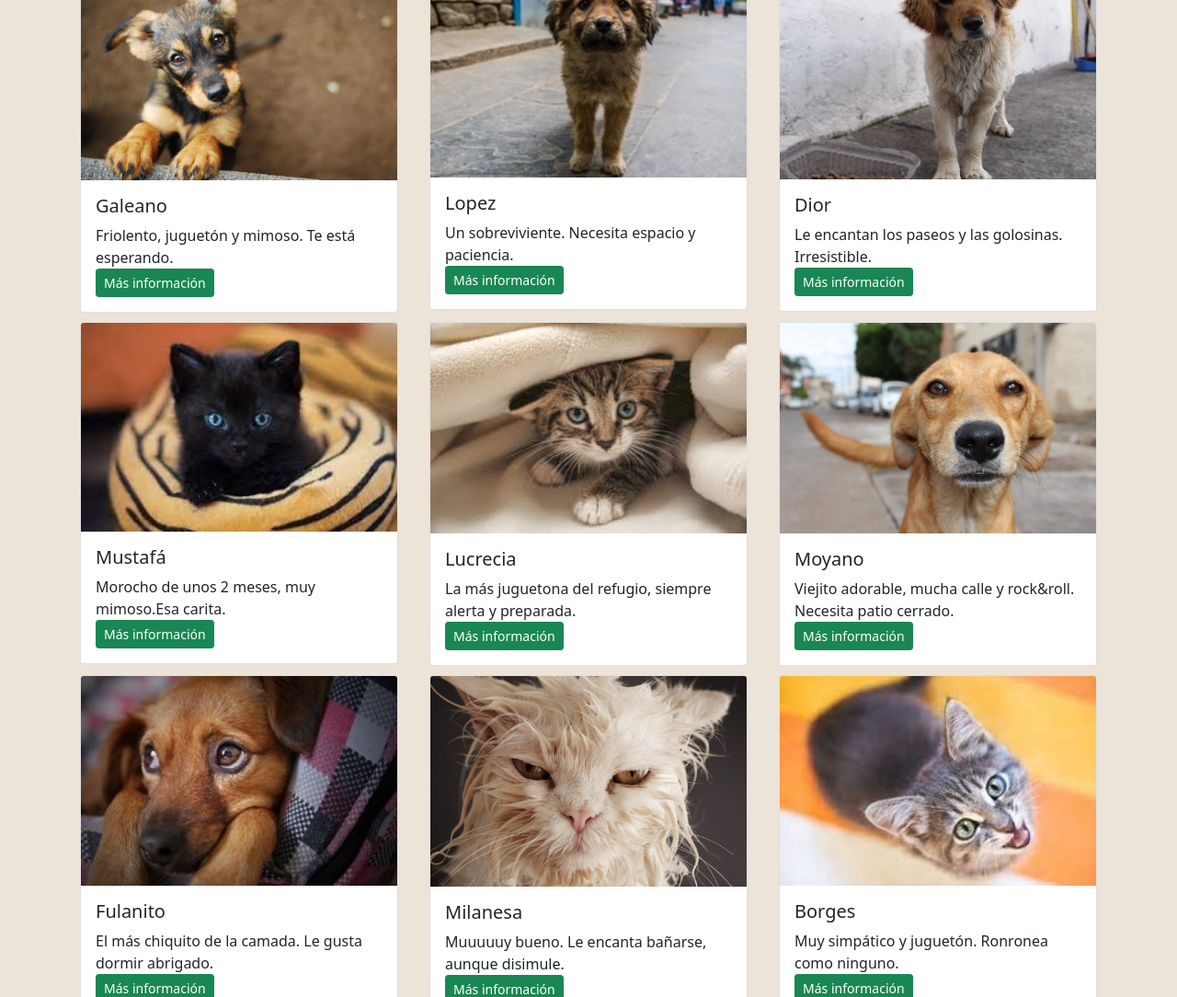
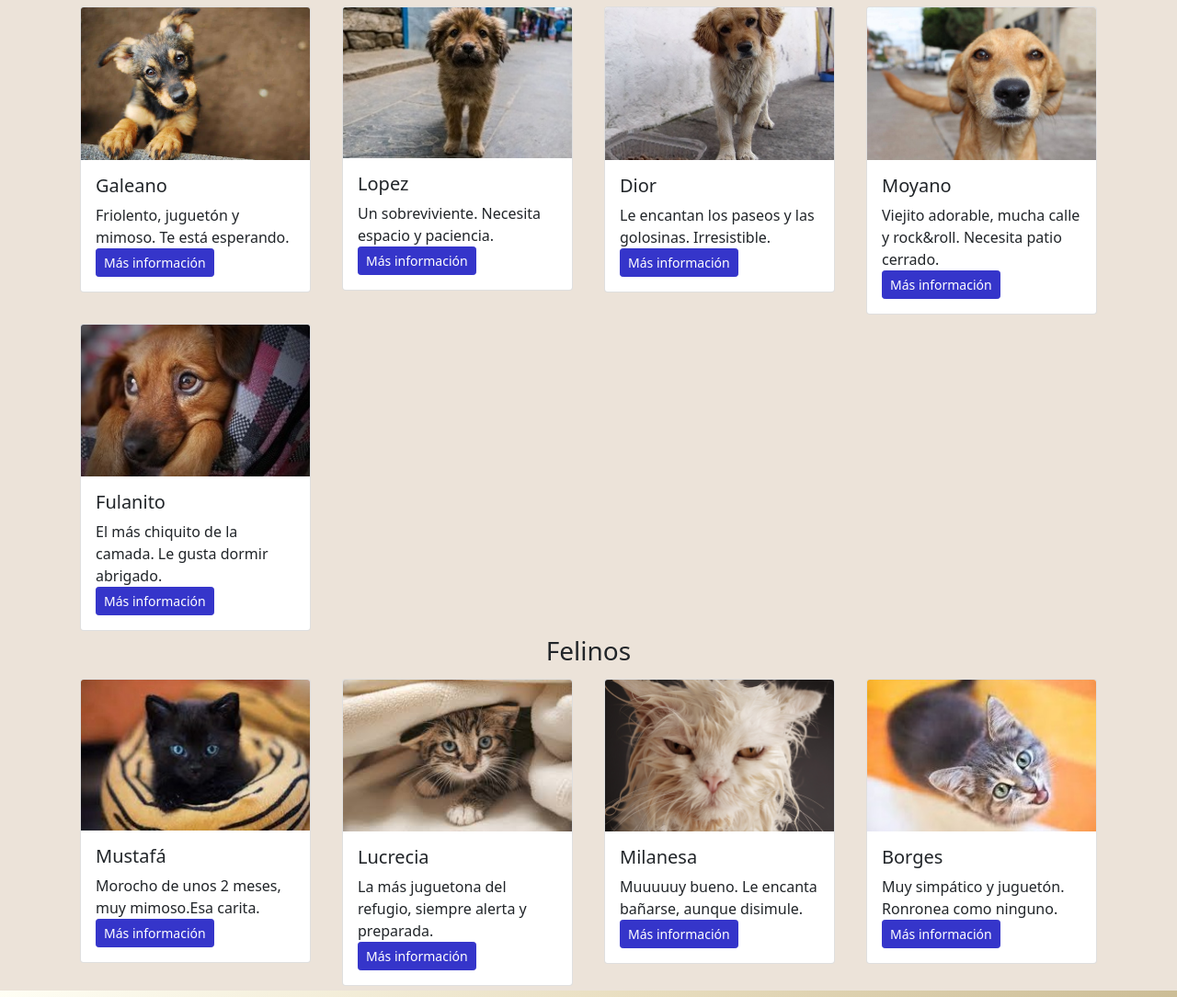
Before and after one commit to lia1810/Proyecto2021, a website: page pages/adoptables.html in a window 1280 px wide. Shown: the part 981-2065 px from the top of the page at 92% size. Drawn offline with nearby package versions, Linux system fonts and the light colour scheme.

Commit message:
adoptables

```diff
--- a/pages/adoptables.html
+++ b/pages/adoptables.html
@@ -6,7 +6,7 @@
     <meta name="viewport" content="width=device-width, initial-scale=1.0">
     <meta http-equiv="X-UA-Compatible" content="ie=edge">
     <meta name="Refugio Valor Animal" content="Mascotas en adopción responsable">
-    <meta name="keywords" content="Gatos, Perros, mascotas,adopción">
+    <meta name="keywords" content="Gat,adopción">
     <link rel="preconnect" href="https://fonts.googleapis.com">
     <link rel="preconnect" href="https://fonts.gstatic.com" crossorigin>
     <link href="https://fonts.googleapis.com/css2?family=Montserrat&display=swap" rel="stylesheet">
@@ -54,28 +54,34 @@
         <img src="../img/perro-gato.jpg" class="card-img" alt="cachorros">
         <div class="card-img-overlay textoCondiciones">
             <h5 class="card-title">Condiciones para adoptar</h5>
-            <p class="card-text">Todos nuestras mascotas se entregan vacunadas y desparasitadas.</p>
+            <p class="card-text">Todas nuestras mascotas se entregan vacunadas y desparasitadas.</p>
             <p class="card-text">Nos gustaría que seguir en contacto para poder disfrutar de su nueva vida.</p>
         </div>
     </div>
 
-    <main>
+    <main class="container-fluid">
 
         <section id="adoptables">
             <div class="container">
                 <div class="row">
                     <h2>Nuestros inquilinos</h2>
-                    <div class="col-sm-12 col-md-4 mascotas">
+                </div>
+                <div class="row">
+                    <h3>Caninos</h3>
+                </div>
+                <div class="row row-cols-1 row-cols-md-2 row-cols-lg-4">
+
+                    <div class="col">
                         <div class="card">
                             <img src="../img/perri.jpg" class="card-img-top" alt="perrito">
                             <div class="card-body">
                                 <h5 class="card-title">Galeano</h5>
-                                <p class="card-text">Friolento,  juguetón y mimoso. Te está esperando.</p>
+                                <p class="card-text">Friolento, juguetón y mimoso. Te está esperando.</p>
                                 <a href="contacto.html" class="btn btn-success btn-sm">Más información</a>
                             </div>
                         </div>
                     </div>
-                    <div class="col-sm-12 col-md-4 mascotas">
+                    <div class="col">
                         <div class="card">
                             <img src="../img/cachorro1.jpg" class="card-img-top" alt="perrito">
                             <div class="card-body">
@@ -85,7 +91,7 @@
                             </div>
                         </div>
                     </div>
-                    <div class="col-sm-12 col-md-4 mascotas">
+                    <div class="col">
                         <div class="card">
                             <img src="../img/cachorro2.jpg" class="card-img-top" alt="perrito">
                             <div class="card-body">
@@ -95,7 +101,35 @@
                             </div>
                         </div>
                     </div>
-                    <div class="col-sm-12 col-md-4 mascotas">
+                    <div class="col">
+                        <div class="card">
+                            <img src="../img/callejero3.jpg" class="card-img-top" alt="gatito">
+                            <div class="card-body">
+                                <h5 class="card-title">Moyano</h5>
+                                <p class="card-text">Viejito adorable, mucha calle y rock&roll. Necesita patio
+                                    cerrado.</p>
+                                <a href="contacto.html" class="btn btn-success btn-sm">Más información</a>
+                            </div>
+                        </div>
+                    </div>
+                    <div class="col">
+                        <div class="card">
+                            <img src="../img/cachorro3.jpg" class="card-img-top" alt="gatito">
+                            <div class="card-body">
+                                <h5 class="card-title">Fulanito</h5>
+                                <p class="card-text">El más chiquito de la camada. Le gusta dormir abrigado.</p>
+                                <a href="contacto.html" class="btn btn-success btn-sm">Más información</a>
+                            </div>
+                        </div>
+                    </div>
+                </div>
+
+                <div class="row">
+                    <h3>Felinos</h3>
+                </div>
+                <div class="row row-cols-1 row-cols-md-2 row-cols-lg-4">
+
+                    <div class="col">
                         <div class="card">
                             <img src="../img/gatito negro.jpg" class="card-img-top" alt="gatito">
                             <div class="card-body">
@@ -105,37 +139,18 @@
                             </div>
                         </div>
                     </div>
-                    <div class="col-sm-12 col-md-4 mascotas">
+                    <div class="col">
                         <div class="card">
                             <img src="../img/gato2.jpg" class="card-img-top" alt="gatito">
                             <div class="card-body">
                                 <h5 class="card-title">Lucrecia</h5>
-                                <p class="card-text">La más juguetona del refugio, siempre alerta y preparada.</p>
+                                <p class="card-text">La más juguetona del refugio, siempre alerta y preparada.
+                                </p>
                                 <a href="contacto.html" class="btn btn-success btn-sm">Más información</a>
                             </div>
                         </div>
                     </div>
-                    <div class="col-sm-12 col-md-4 mascotas">
-                        <div class="card">
-                            <img src="../img/callejero3.jpg" class="card-img-top" alt="gatito">
-                            <div class="card-body">
-                                <h5 class="card-title">Moyano</h5>
-                                <p class="card-text">Viejito adorable, mucha calle y rock&roll. Necesita patio cerrado.</p>
-                                <a href="contacto.html" class="btn btn-success btn-sm">Más información</a>
-                            </div>
-                        </div>
-                    </div>
-                    <div class="col-sm-12 col-md-4 mascotas">
-                        <div class="card">
-                            <img src="../img/cachorro3.jpg" class="card-img-top" alt="gatito">
-                            <div class="card-body">
-                                <h5 class="card-title">Fulanito</h5>
-                                <p class="card-text">El más chiquito de la camada. Le gusta dormir abrigado.</p>
-                                <a href="contacto.html" class="btn btn-success btn-sm">Más información</a>
-                            </div>
-                        </div>
-                    </div>
-                    <div class="col-sm-12 col-md-4 mascotas">
+                    <div class="col">
                         <div class="card">
                             <img src="../img/gatoDucha2.jpg" class="card-img-top" alt="gatito">
                             <div class="card-body">
@@ -145,7 +160,7 @@
                             </div>
                         </div>
                     </div>
-                    <div class="col-sm-12 col-md-4 mascotas">
+                    <div class="col">
                         <div class="card">
                             <img src="../img/gatitoenadopcion.jpg" class="card-img-top" alt="gatito">
                             <div class="card-body">
@@ -157,11 +172,12 @@
                     </div>
                 </div>
             </div>
+
         </section>
     </main>
 
 
-    <footer >
+    <footer>
         <div class="socialmedia">
             <div class="enlaces">
                 <a href="https://twitter.com/?lang=es" target="_blank"><i class="fab fa-twitter"></i></a>
--- a/scss/_colores.scss
+++ b/scss/_colores.scss
@@ -4,7 +4,7 @@ $otroMarron: rgb(229, 178, 153);
 $colorPiel:rgb(252, 222, 192);
 $gradiente:linear-gradient(150deg, #fffff5 0, #e8ddbf 50%, #c5b58c 100%);
 $verdeComplementario: #9be564;
-$azulHover: #2144b8;
+$azulHover: #597cf0;
 $violeta: #49258e;
 $fondoClaro:#ece3d9;
 $rojo: #ff0000;
--- a/scss/style.scss
+++ b/scss/style.scss
@@ -108,13 +108,25 @@ main {
             padding-bottom: 30px;
             padding-top: 30px;
         }
-
+h3{
+    text-align: center;
+}
         p {
             margin: 0;
         }
 
         .card {
             margin: 5px;
+            .btn-success{
+                background-color: rgb(53, 53, 202);
+                border-color:rgb(53, 53, 202) ;
+            }
+        }
+        .title {
+            text-align: center;
+            color: $marronOscuro;
+            margin-top: 5px;
+            margin-bottom: 30px;
         }
     }
 
@@ -155,6 +167,7 @@ main {
         margin-left: auto;
         font-size: 12px;
     }
+
 }
 
 #team {
@@ -242,18 +255,20 @@ main {
 /*----Legislacion---*/
 .legal {
     width: 100%;
+background-color: $marronOscuro;
+}
+.video{
     box-shadow: 9px 8px 32px -5px rgba(41, 31, 24, 0.75);
     -webkit-box-shadow: 9px 8px 32px -5px rgba(41, 31, 24, 0.75);
     -moz-box-shadow: 9px 8px 32px -5px rgba(41, 31, 24, 0.75);
 }
-
 #linkALey {
     font-size: 40px;
     text-align: center;
     align-self: center;
     padding: 5px;
     margin-top: 10px;
-    margin-bottom: 10px;
+    margin-bottom: 20px;
 
     p {
         font-size: 12px;
@@ -262,7 +277,7 @@ main {
 
     a {
         text-decoration-line: none;
-        color: $marronOscuro;
+        color: $colorPiel;
     }
 
     a:hover {
@@ -334,6 +349,8 @@ main {
 }
 
 /* ---- Termina Formulario Contacto----*/
+
+
 /* ---Empieza FOOTER ---*/
 
 footer {
```
Also changed, not shown: package.json (+10 -2 lines), css/stylecss.css, 2 other files.
